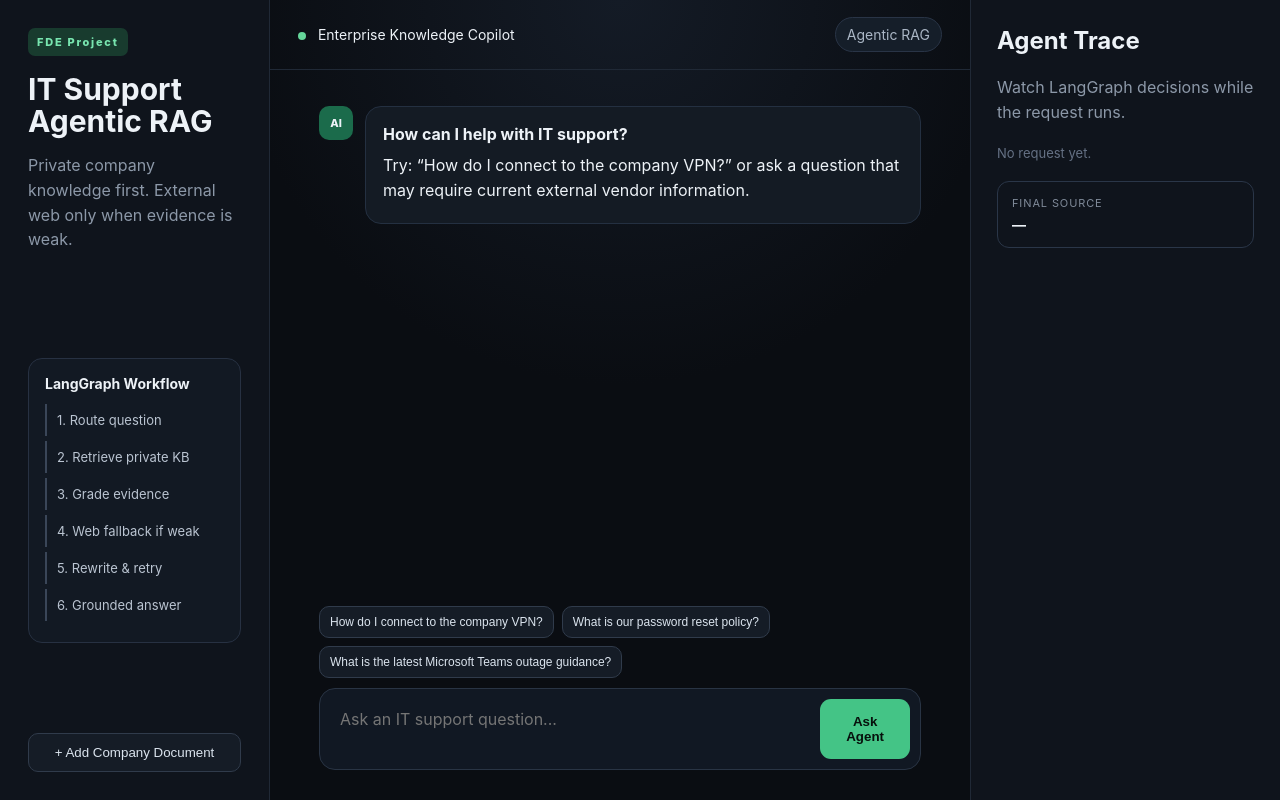
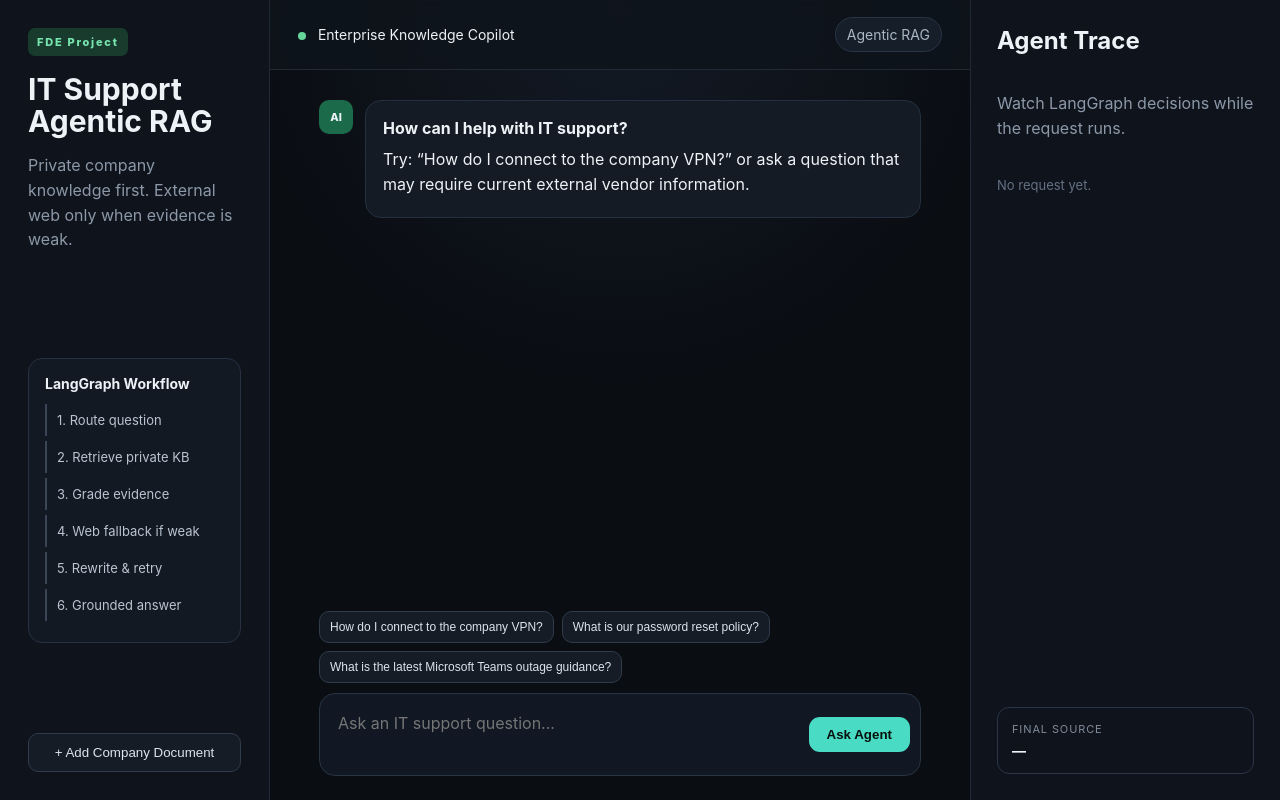
Before and after one commit to ai-genai-agenticai-intelligence/Enterprise-IT-Support-Agentic-RAG-Copilot, a FastAPI app: page / in a window 1280 px wide. Run offline with FastAPI, Linux system fonts and the light colour scheme.

Commit message:
all file added

```diff
--- a/app/core/config.py
+++ b/app/core/config.py
@@ -8,6 +8,8 @@ class Settings(BaseSettings):
     app_name: str = "Enterprise IT Support Agentic RAG Copilot"
     app_env: str = "development"
     openai_api_key: str = ""
+    gemini_api_key: str = ""
+    gemini_model: str = "gemini-2.5-flash-lite"
     tavily_api_key: str = ""
     pinecone_api_key: str = ""
     pinecone_index_name: str = "fde-it-support-rag"
--- a/requirements.txt
+++ b/requirements.txt
@@ -11,6 +11,7 @@ langchain-openai==1.6.0
 langchain-tavily==0.2.18
 langchain-pinecone==0.2.13
 langchain-text-splitters==1.1.2
+langchain-google-genai>=2.0.0
 
 pinecone==7.3.0
 openai==3.3.1
--- a/static/css/style.css
+++ b/static/css/style.css
@@ -1,25 +1,30 @@
 * {
-    box-sizing: border-box
+    box-sizing: border-box;
 }
 
 body {
     margin: 0;
     font-family: Inter, ui-sans-serif, system-ui, -apple-system, BlinkMacSystemFont, "Segoe UI", sans-serif;
     background: #0a0d12;
-    color: #edf2f7
+    color: #edf2f7;
+    height: 100vh;
+    overflow: hidden;
 }
 
 .shell {
-    min-height: 100vh;
+    height: 100vh;
     display: grid;
-    grid-template-columns: 270px 1fr 310px
+    grid-template-columns: 270px 1fr 310px;
+    overflow: hidden;
 }
 
 .sidebar,
 .trace-panel {
     background: #0f141c;
     border-color: #202936;
-    border-style: solid
+    border-style: solid;
+    height: 100vh;
+    overflow-y: auto;
 }
 
 .sidebar {
@@ -28,12 +33,14 @@ body {
     display: flex;
     flex-direction: column;
     justify-content: space-between;
-    gap: 30px
+    gap: 30px;
 }
 
 .trace-panel {
     border-width: 0 0 0 1px;
-    padding: 26px
+    padding: 26px;
+    display: flex;
+    flex-direction: column;
 }
 
 .brand-badge {
@@ -44,30 +51,30 @@ body {
     background: #183b2e;
     color: #78e5af;
     padding: 7px 9px;
-    border-radius: 7px
+    border-radius: 7px;
 }
 
 .sidebar h1 {
     font-size: 30px;
     line-height: 1.05;
-    margin: 18px 0 12px
+    margin: 18px 0 12px;
 }
 
 .muted {
     color: #8c98a8;
-    line-height: 1.55
+    line-height: 1.55;
 }
 
 .workflow-card {
     border: 1px solid #273142;
     background: #121923;
     padding: 16px;
-    border-radius: 14px
+    border-radius: 14px;
 }
 
 .workflow-card h3 {
     margin: 0 0 12px;
-    font-size: 14px
+    font-size: 14px;
 }
 
 .flow-step {
@@ -75,7 +82,7 @@ body {
     padding: 8px 10px;
     border-left: 2px solid #3a4658;
     color: #bac4d1;
-    margin: 5px 0
+    margin: 5px 0;
 }
 
 .secondary-btn,
@@ -85,14 +92,19 @@ body {
     color: #dbe4ee;
     border-radius: 10px;
     padding: 11px 13px;
-    cursor: pointer
+    cursor: pointer;
 }
 
+/* ==========================================================================
+   CENTER MAIN AREA: Fixed Topbar, Fixed Bottom Composer, Scrollable Messages
+   ========================================================================== */
 .main {
     display: flex;
     flex-direction: column;
     min-width: 0;
-    background: radial-gradient(circle at top, #141b26 0, #0a0d12 44%)
+    height: 100vh;
+    overflow: hidden;
+    background: radial-gradient(circle at top, #141b26 0, #0a0d12 44%);
 }
 
 .topbar {
@@ -102,7 +114,11 @@ body {
     align-items: center;
     justify-content: space-between;
     padding: 0 28px;
-    font-size: 14px
+    font-size: 14px;
+    flex-shrink: 0;
+    background: rgba(15, 20, 28, 0.85);
+    backdrop-filter: blur(8px);
+    z-index: 10;
 }
 
 .status-dot {
@@ -111,7 +127,7 @@ body {
     background: #65d69a;
     border-radius: 50%;
     display: inline-block;
-    margin-right: 8px
+    margin-right: 8px;
 }
 
 .pill {
@@ -119,23 +135,41 @@ body {
     border: 1px solid #293446;
     padding: 8px 11px;
     border-radius: 999px;
-    color: #aab6c5
+    color: #aab6c5;
 }
 
+/* Scrollable middle messages container */
 .chat-area {
     flex: 1;
-    padding: 36px 7%;
-    overflow: auto
+    min-height: 0;
+    padding: 30px 7%;
+    overflow-y: auto;
+    overflow-x: hidden;
+    display: flex;
+    flex-direction: column;
+    scrollbar-width: thin;
+    scrollbar-color: #293446 transparent;
+}
+
+.chat-area::-webkit-scrollbar {
+    width: 6px;
+}
+
+.chat-area::-webkit-scrollbar-thumb {
+    background-color: #293446;
+    border-radius: 6px;
 }
 
 .message {
     display: flex;
     gap: 12px;
-    margin-bottom: 24px
+    margin-bottom: 24px;
+    max-width: 800px;
 }
 
 .message.user {
-    justify-content: flex-end
+    align-self: flex-end;
+    justify-content: flex-end;
 }
 
 .avatar {
@@ -147,11 +181,11 @@ body {
     place-items: center;
     font-size: 11px;
     font-weight: 800;
-    flex: 0 0 auto
+    flex: 0 0 auto;
 }
 
 .user .avatar {
-    display: none
+    display: none;
 }
 
 .bubble {
@@ -160,16 +194,16 @@ body {
     border: 1px solid #243041;
     border-radius: 16px;
     padding: 15px 17px;
-    line-height: 1.55
+    line-height: 1.55;
 }
 
 .user .bubble {
     background: #1a3d31;
-    border-color: #245d49
+    border-color: #245d49;
 }
 
 .bubble p {
-    margin: 6px 0
+    margin: 6px 0;
 }
 
 .answer-source {
@@ -178,7 +212,7 @@ body {
     font-size: 11px;
     text-transform: uppercase;
     letter-spacing: .08em;
-    color: #7ee6b1
+    color: #7ee6b1;
 }
 
 .citations {
@@ -186,28 +220,32 @@ body {
     padding-top: 10px;
     border-top: 1px solid #293444;
     font-size: 12px;
-    color: #a9b5c4
+    color: #a9b5c4;
 }
 
 .citations a {
     color: #8bc4ff;
-    text-decoration: none
+    text-decoration: none;
 }
 
+/* Fixed Bottom Composer */
 .composer-wrap {
-    padding: 0 7% 30px
+    padding: 12px 7% 24px;
+    background: linear-gradient(180deg, transparent 0%, #0a0d12 40%);
+    flex-shrink: 0;
+    z-index: 10;
 }
 
 .examples {
     display: flex;
     gap: 8px;
     flex-wrap: wrap;
-    margin-bottom: 10px
+    margin-bottom: 10px;
 }
 
 .example {
     font-size: 12px;
-    padding: 8px 10px
+    padding: 8px 10px;
 }
 
 .composer {
@@ -216,7 +254,8 @@ body {
     padding: 10px;
     background: #111823;
     border: 1px solid #293444;
-    border-radius: 16px
+    border-radius: 16px;
+    align-items: center;
 }
 
 .composer textarea,
@@ -227,34 +266,46 @@ body {
     outline: none;
     color: #eef3f8;
     font: inherit;
-    padding: 10px;
-    resize: none
+    padding: 8px;
+    resize: none;
+    line-height: 1.4;
+}
+
+.composer textarea:hover,
+.composer textarea:focus {
+    outline: none;
 }
 
 .send-btn {
     border: none;
-    background: #44c486;
+    background: #49dbc3;
     color: #07100c;
     font-weight: 800;
     border-radius: 11px;
-    padding: 0 18px;
-    cursor: pointer
+    padding: 10px 18px;
+    cursor: pointer;
+    flex-shrink: 0;
 }
 
 .send-btn:disabled {
     opacity: .55;
-    cursor: not-allowed
+    cursor: not-allowed;
 }
 
+/* ==========================================================================
+   RIGHT TRACE PANEL
+   ========================================================================== */
 .trace-panel h2 {
-    margin-top: 0
+    margin-top: 0;
 }
 
 .trace-list {
     display: flex;
     flex-direction: column;
     gap: 9px;
-    margin: 20px 0
+    margin: 20px 0;
+    flex: 1;
+    overflow-y: auto;
 }
 
 .trace-item {
@@ -262,33 +313,33 @@ body {
     background: #151c26;
     border: 1px solid #273244;
     padding: 11px;
-    border-radius: 10px
+    border-radius: 10px;
 }
 
 .empty {
     color: #657184;
-    font-size: 13px
+    font-size: 13px;
 }
 
 .source-box {
-    margin-top: 20px;
+    margin-top: auto;
     border: 1px solid #2a3648;
     border-radius: 12px;
     padding: 14px;
     display: flex;
     flex-direction: column;
-    gap: 6px
+    gap: 6px;
 }
 
 .source-box span {
     font-size: 11px;
     color: #7f8a99;
     text-transform: uppercase;
-    letter-spacing: .08em
+    letter-spacing: .08em;
 }
 
 .source-box strong {
-    font-size: 14px
+    font-size: 14px;
 }
 
 .modal {
@@ -297,11 +348,12 @@ body {
     background: rgba(0, 0, 0, .72);
     display: grid;
     place-items: center;
-    padding: 20px
+    padding: 20px;
+    z-index: 100;
 }
 
 .hidden {
-    display: none
+    display: none;
 }
 
 .modal-card {
@@ -309,17 +361,17 @@ body {
     background: #111823;
     border: 1px solid #2a3647;
     border-radius: 18px;
-    padding: 22px
+    padding: 22px;
 }
 
 .modal-head {
     display: flex;
     align-items: center;
-    justify-content: space-between
+    justify-content: space-between;
 }
 
 .modal-head h2 {
-    margin: 0
+    margin: 0;
 }
 
 .modal-head button {
@@ -327,57 +379,57 @@ body {
     border: none;
     color: white;
     font-size: 28px;
-    cursor: pointer
+    cursor: pointer;
 }
 
 .modal-card input {
     border: 1px solid #2d394b;
     border-radius: 10px;
-    margin: 7px 0
+    margin: 7px 0;
 }
 
 .full {
     width: 100%;
     padding: 13px;
-    margin-top: 8px
+    margin-top: 8px;
 }
 
 .upload-status {
     font-size: 13px;
     margin-top: 10px;
-    color: #91a0b1
+    color: #91a0b1;
 }
 
 @media(max-width:1050px) {
     .shell {
-        grid-template-columns: 220px 1fr
+        grid-template-columns: 220px 1fr;
     }
 
     .trace-panel {
-        display: none
+        display: none;
     }
 }
 
 @media(max-width:760px) {
     .shell {
-        display: block
+        display: block;
     }
 
     .sidebar {
-        display: none
+        display: none;
     }
 
     .topbar {
-        padding: 0 15px
+        padding: 0 15px;
     }
 
     .pill {
-        display: none
+        display: none;
     }
 
     .chat-area,
     .composer-wrap {
         padding-left: 15px;
-        padding-right: 15px
+        padding-right: 15px;
     }
 }
```
Also changed, not shown: app/rag/workflow.py (+38 -17 lines), steps.md (added, +31 -0 lines), data/audit.db, 3 other files.
